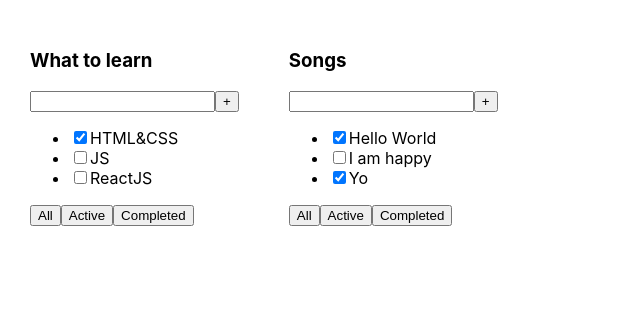
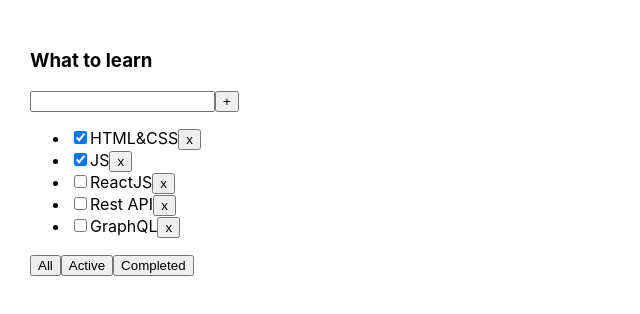
Before and after one commit to zerkalo70/todolist-ts-common, a React (Create React App) app: page / in a window 1280 px wide. Shown: the top 314 px of the page, without its empty margins (0-640 px from the left). Built offline with nearby package versions, Linux system fonts and the light colour scheme.

Commit message:
1,2,3 lessons

```diff
--- a/src/App.tsx
+++ b/src/App.tsx
@@ -1,27 +1,53 @@
-import React from 'react';
+import React, {useState} from 'react';
 import './App.css';
 import {Todolist} from "./Todolist";
+import {v1} from 'uuid';
+
+export type FilterValuesType = "all" | "active" | "completed";
 
 function App() {
 
-    const tasks1 = [
-        { id: 1, title: "HTML&CSS", isDone: true },
-        { id: 2, title: "JS", isDone: false },
-        { id: 3, title: "ReactJS", isDone: false }
-    ]
+    let [tasks, setTasks] = useState([
+        {id: v1(), title: "HTML&CSS", isDone: true},
+        {id: v1(), title: "JS", isDone: true},
+        {id: v1(), title: "ReactJS", isDone: false},
+        {id: v1(), title: "Rest API", isDone: false},
+        {id: v1(), title: "GraphQL", isDone: false}
+    ])
 
-    const tasks2 = [
-        { id:1, title: "Hello World", isDone: true },
-        { id:2, title: "I am happy", isDone: false },
-        { id:3, title: "Yo", isDone: true }
-    ]
+    let [filter, setFilter] = useState<FilterValuesType>("all");
+
+    let tasksForTodolist = tasks;
+    if (filter === "active") {
+        tasksForTodolist = tasks.filter(t => t.isDone === false);
+    }
+    if (filter === "completed") {
+        tasksForTodolist = tasks.filter(t => t.isDone === true);
+    }
+
+    function removeTask(id: string) {
+        let filteredTasks = tasks.filter(t => t.id !== id);
+        setTasks(filteredTasks);
+    }
+
+    function changeFilter(value: FilterValuesType) {
+        setFilter(value);
+    }
+
+    function addTask(title: string) {
+        let task = {id: v1(), title: title, isDone: false};
+        let newTasks = [task, ...tasks];
+        setTasks(newTasks);
+    }
+
 
     return (
         <div className="App">
             <Todolist title="What to learn"
-            tasks={tasks1}/>
-            <Todolist title="Songs"
-            tasks={tasks2}/>
+                      tasks={tasksForTodolist}
+                      removeTask={removeTask}
+                      changeFilter={changeFilter}
+                      addTask={addTask}/>
         </div>
     );
 }
--- a/src/Todolist.tsx
+++ b/src/Todolist.tsx
@@ -1,7 +1,8 @@
-import React from "react";
+import React, {ChangeEvent, KeyboardEvent, useState} from "react";
+import {FilterValuesType} from "./App";
 
 type TasksType = {
-    id: number
+    id: string
     title: string
     isDone: boolean
 }
@@ -9,25 +10,61 @@
 type PropsType = {
     title: string
     tasks: Array<TasksType>
+    removeTask: (taskId: string) => void
+    changeFilter: (value: FilterValuesType) => void
+    addTask: (title: string) => void
 }
 
 export function Todolist(props: PropsType) {
+
+    let [newTaskTitle, setNewTaskTitle] = useState("");
+
+    const addTask = () => {
+        props.addTask(newTaskTitle);
+        setNewTaskTitle("");
+    };
+    const onNewTitleChangeHandler = (e: ChangeEvent<HTMLInputElement>) => {
+        setNewTaskTitle(e.currentTarget.value)
+    };
+    const onKeyPressHandler = (e: KeyboardEvent<HTMLInputElement>) => {
+        if (e.charCode === 13) {
+            props.addTask(newTaskTitle);
+            setNewTaskTitle("");
+        }
+    };
+    const onAllClickHandler = () => props.changeFilter("all");
+    const onActiveClickHandler = () => props.changeFilter("active");
+    const onCompletedClickHandler = () => props.changeFilter("completed");
+
     return (
         <div>
             <h3>{props.title}</h3>
             <div>
-                <input/>
-                <button>+</button>
+                <input value={newTaskTitle}
+                       onChange={onNewTitleChangeHandler}
+                       onKeyPress={onKeyPressHandler}/>
+                <button onClick={addTask}>+</button>
             </div>
             <ul>
-                <li><input type="checkbox" checked={props.tasks[0].isDone}/><span>{props.tasks[0].title}</span></li>
-                <li><input type="checkbox" checked={props.tasks[1].isDone}/><span>{props.tasks[1].title}</span></li>
-                <li><input type="checkbox" checked={props.tasks[2].isDone}/><span>{props.tasks[2].title}</span></li>
+                {
+                    props.tasks.map(t => {
+
+                        const onRemoveHandler = () => {
+                            props.removeTask(t.id)
+                        }
+
+                        return (
+                            <li key={t.id}>
+                        <input type="checkbox" checked={t.isDone}/>
+                        <span>{t.title}</span>
+                        <button onClick={onRemoveHandler}>x</button>
+                    </li>)})
+                }
             </ul>
             <div>
-                <button>All</button>
-                <button>Active</button>
-                <button>Completed</button>
+                <button onClick={onAllClickHandler}>All</button>
+                <button onClick={onActiveClickHandler}>Active</button>
+                <button onClick={onCompletedClickHandler}>Completed</button>
             </div>
         </div>
     )
```
Also changed, not shown: package.json (+10 -2 lines), 1 other file (tests, documents, lock files or other folders).
